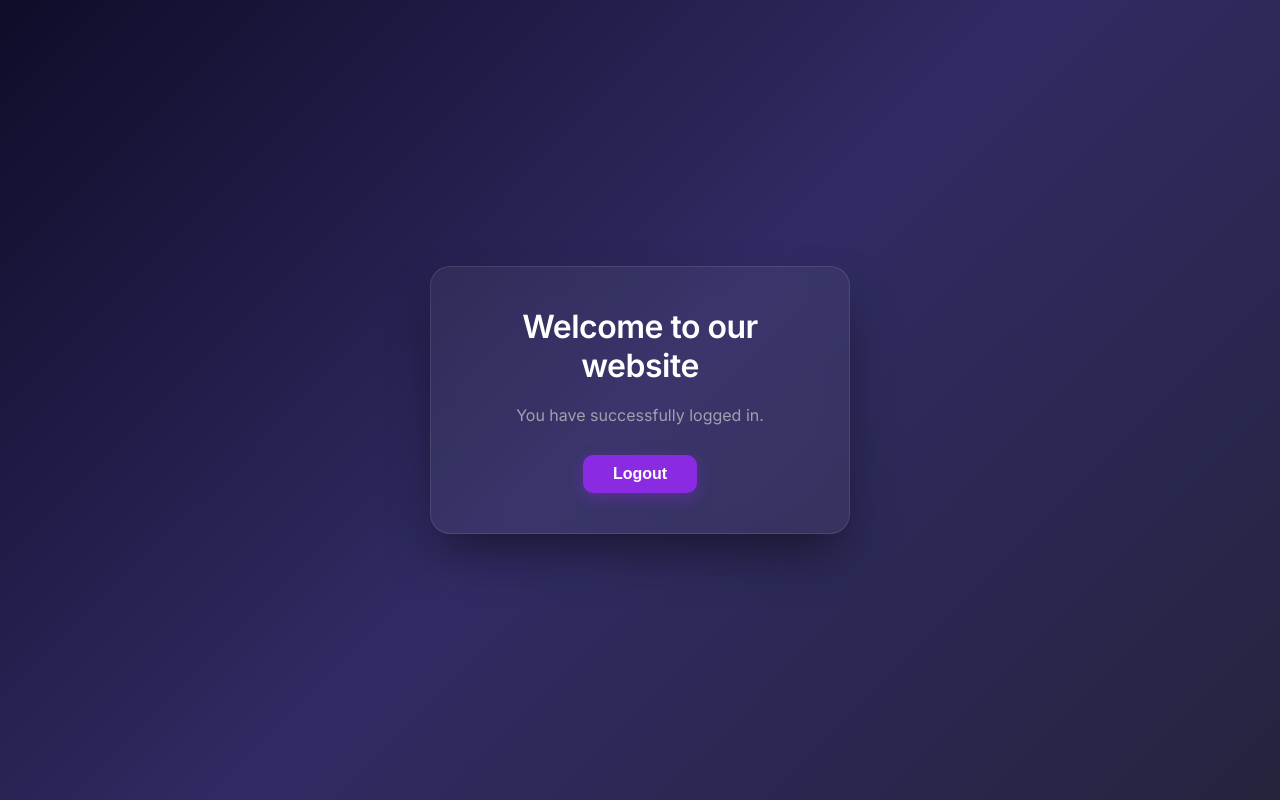
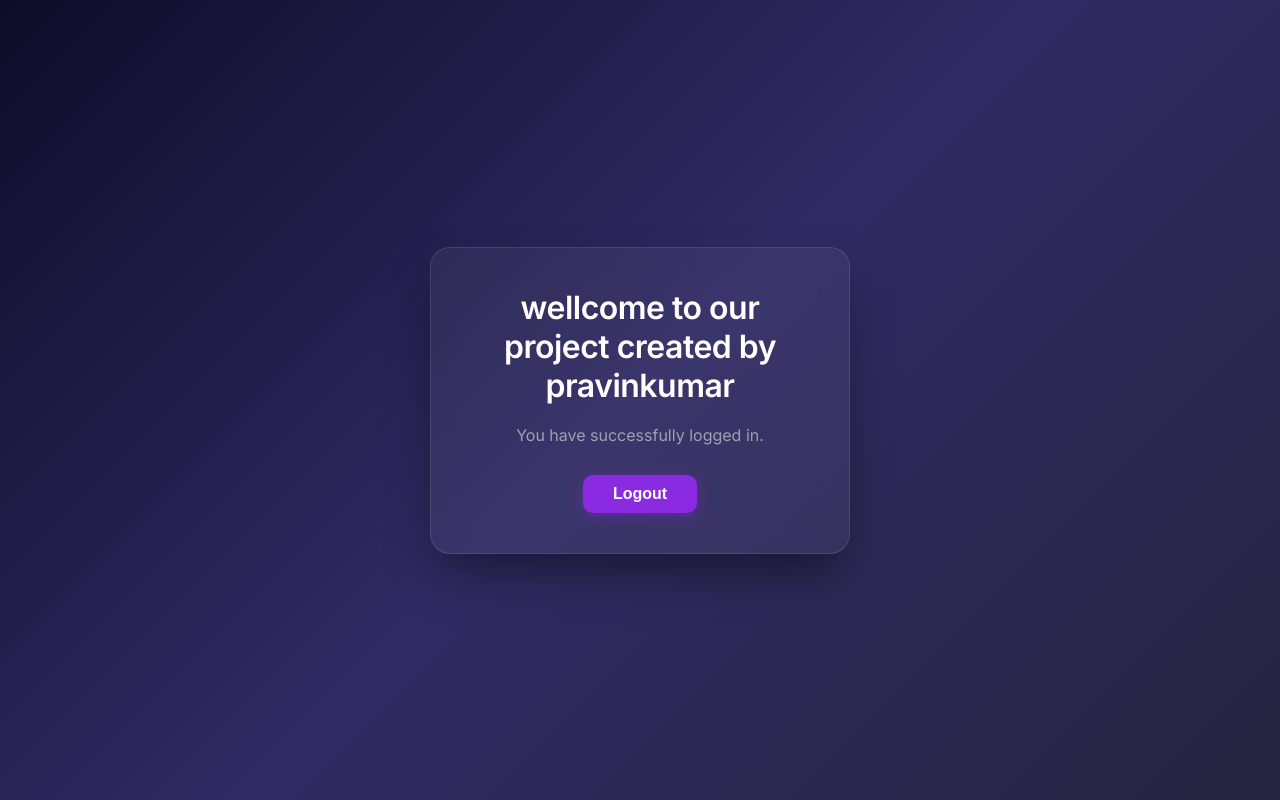
Before and after one commit to PRAVINKUMAR-SP/aws-ec2, a React app in the folder frontend/: page /main in a window 1280 px wide. Built offline with nearby package versions, Linux system fonts and the light colour scheme; the HTML template or start-up script is replaced by a standard one.

Commit message:
Update welcome text

```diff
--- a/frontend/src/Home.jsx
+++ b/frontend/src/Home.jsx
@@ -10,7 +10,7 @@ const Home = () => {
 
     return (
         <div className="glass-card" style={{ textAlign: 'center' }}>
-            <h1>Welcome to our website</h1>
+            <h1>wellcome to our project created by pravinkumar</h1>
             <p style={{ margin: '20px 0', color: 'var(--text-muted)' }}>
                 You have successfully logged in.
             </p>
```
